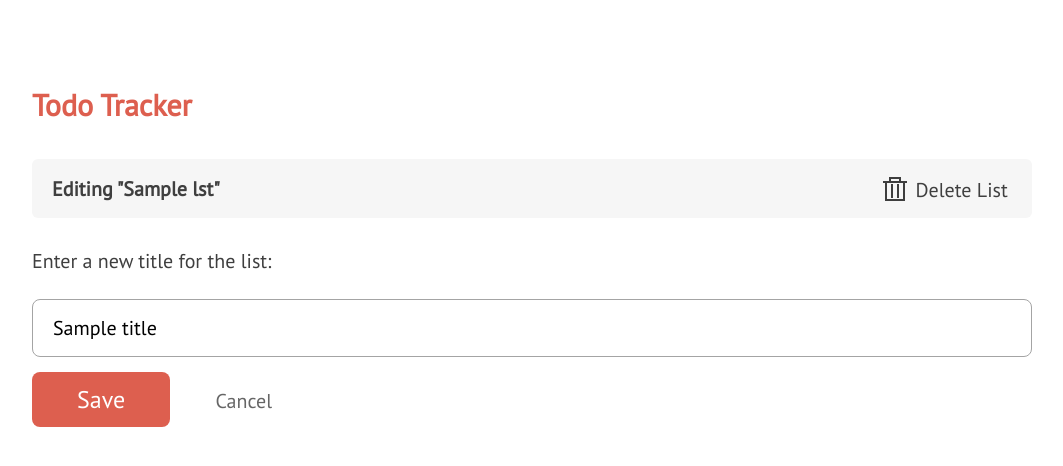
After one commit to audreycode6/Launch_School_Work, a Flask app: template PY175/todo_starter/templates/edit_list.html in a window 1280 px wide. The commit adds this page. Shown: the top 466 px of the page, without its empty margins (108-1171 px from the left). Run offline with Flask 3, Linux system fonts and the light colour scheme; the template is opened without the code that fills it: most values are stand-ins (such as "Sample title", 1, 10 or a date in 2020).

Commit message:
current progress on todos.app: -update_completion_status, delete_todo, complete_all_todos, edit_list, delete_lst, update_list_title new view templates: edit_lst.html, list.html new utils.py file to store helper funcs

```diff
--- a/PY175/todo_starter/app.py
+++ b/PY175/todo_starter/app.py
@@ -10,15 +10,18 @@ from flask import (
     url_for,
     )
 
-from todos.utils import error_for_list_title, error_for_title_length
+from todos.utils import (
+    error_for_list_title,
+    error_for_title_length,
+    find_list_by_id,
+    find_todo_by_id,
+    mark_todos_complete
+    )
 
 from werkzeug.exceptions import NotFound
 
 app = Flask(__name__)
 app.secret_key = "secret1"
-
-def find_list_by_id(list_id, lists):
-    return next((lst for lst in lists if lst['id'] == list_id), None)
 
 
 @app.before_request
@@ -92,6 +95,85 @@ def add_todo(list_id):
     session.modified = True
     return redirect(url_for("show_list", list_id=list_id))
 
+@app.route('/lists/<list_id>/todos/<todo_id>/toggle', methods=['POST'])
+def update_completion_status(list_id, todo_id):
+    lst = find_list_by_id(list_id, session['lists'])
+    if not lst:
+        raise NotFound('List not found.')
+
+    todo = find_todo_by_id(todo_id, lst['todos'])
+    if not todo:
+        raise NotFound('Todo not found.')
+
+    new_status = not todo.get('completed')
+    todo['completed'] = new_status
+    session.modified = True
+
+    message = 'complete' if new_status else 'incomplete'
+    flash(f'Todo marked {message}', 'success')
+    return redirect(url_for("show_list", list_id=list_id))
+
+@app.route('/lists/<list_id>/todos/<todo_id>/delete', methods=['POST'])
+def delete_todo(list_id, todo_id):
+    lst = find_list_by_id(list_id, session['lists'])
+    if not lst:
+        raise NotFound("List not found.")
+
+    todo = find_todo_by_id(todo_id, lst['todos'])
+    if not todo:
+        raise NotFound('Todo not found.')
+
+    lst['todos'].remove(todo) # delete todo
+    session.modified = True
+    flash('Todo has been successfully deleted.', 'success')
+    return redirect(url_for('show_list', list_id=list_id))
+
+@app.route("/lists/<list_id>/complete_all", methods=['POST'])
+def complete_all_todos(list_id):
+    lst = find_list_by_id(list_id, session['lists'])
+    if not lst:
+        raise NotFound("List not found.")
+
+    mark_todos_complete(lst['todos'])
+    session.modified = True
+    flash('Todos have been marked complete!', 'success')
+    return redirect(url_for('show_list', list_id=list_id))
+
+@app.route("/lists/<list_id>/edit")
+def edit_list(list_id):
+    lst = find_list_by_id(list_id, session['lists'])
+    if not lst:
+        raise NotFound("List not found.")
+
+    return render_template("edit_list.html", lst=lst)
+
+@app.route("/lists/<list_id>/delete", methods=['POST'])
+def delete_list(list_id):
+    lst = find_list_by_id(list_id, session['lists'])
+    if not lst:
+        raise NotFound("List not found.")
+
+    session['lists'].remove(lst)
+    session.modified = True
+    flash(f"List has been deleted.", "success")
+    return redirect(url_for("get_lists"))
+
+@app.route("/lists/<list_id>", methods=['POST'])
+def update_list_title(list_id):
+    lst = find_list_by_id(list_id, session['lists'])
+    if not lst:
+        raise NotFound("List not found.")
+    new_title = request.form['list_title'].strip()
+
+    error = error_for_list_title(new_title, session['lists'])
+    if error:
+        flash(error, "error")
+        return render_template('edit_list.html', lst=find_list_by_id(list_id, session['lists']), title=new_title)
+
+    lst['title'] = new_title
+    session.modified = True
+    flash("Successfully updated title.", "success")
+    return redirect(url_for("show_list", list_id=list_id))
 
 if __name__ == "__main__":
     app.run(debug=True, port=5003)
--- /dev/null
+++ b/PY175/todo_starter/templates/edit_list.html
@@ -0,0 +1,34 @@
+{% extends 'layout.html' %}
+
+{% block content %}
+<section id='todos'>
+    <header>
+        <h2>Editing "{{ lst.title }}"</h2>
+        <ul>
+            <li>
+                <form class='delete'
+                    action='{{ url_for("delete_list", list_id=lst.id) }}'
+                    method='post'>
+                    <button type='submit' class='delete'>Delete List</button>
+                </form>
+            </li>
+        </ul>
+    </header>
+ </section>
+
+<form action='{{ url_for("update_list_title", list_id=lst.id)}}' method='post'>
+    <dl>
+        <dt>
+            <label for='list_title'>Enter a new title for the list:</label>
+        </dt>
+        <dd>
+            <input type='text' name='list_title' placeholder='List Title'
+                    value='{{ title if title is defined else lst.title }}'>
+        </dd>
+    </dl>
+    <fieldset class='actions'>
+        <input type='submit' value='Save'>
+        <a href='{{ url_for("show_list", list_id=lst.id) }}'> Cancel</a>
+    </fieldset>
+</form>
+{% endblock %}
```
Also changed, not shown: PY175/todo_starter/templates/list.html (+4 -4 lines), PY175/todo_starter/todos/utils.py (+10 -0 lines).
